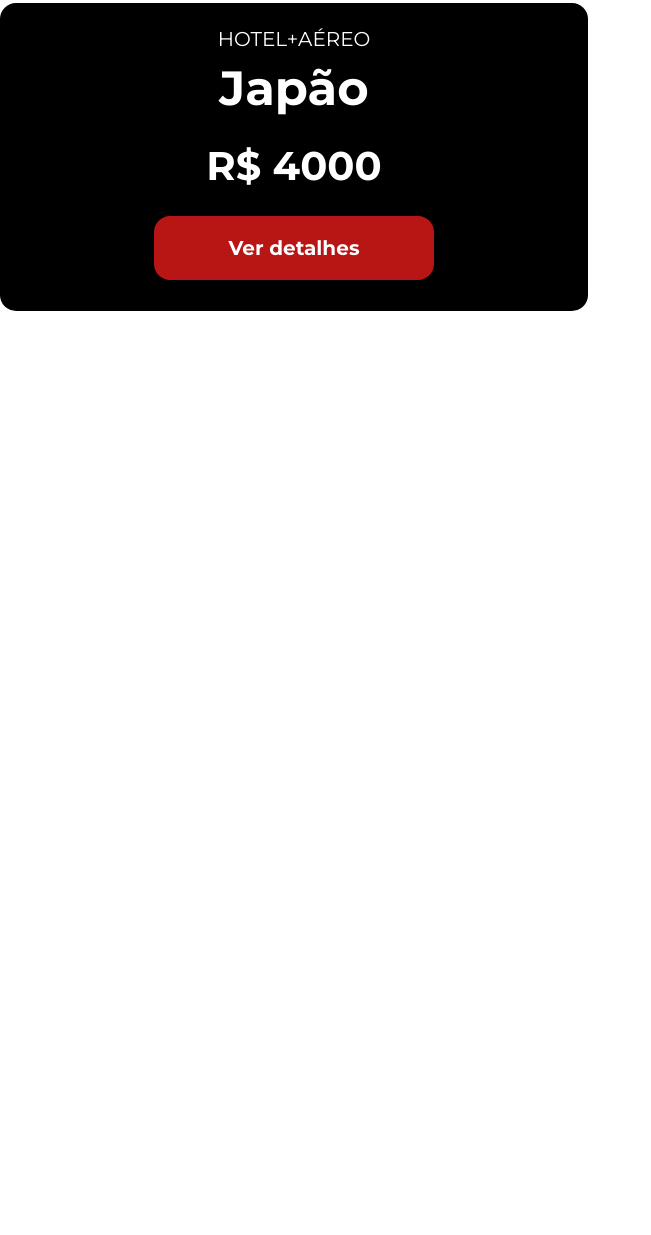
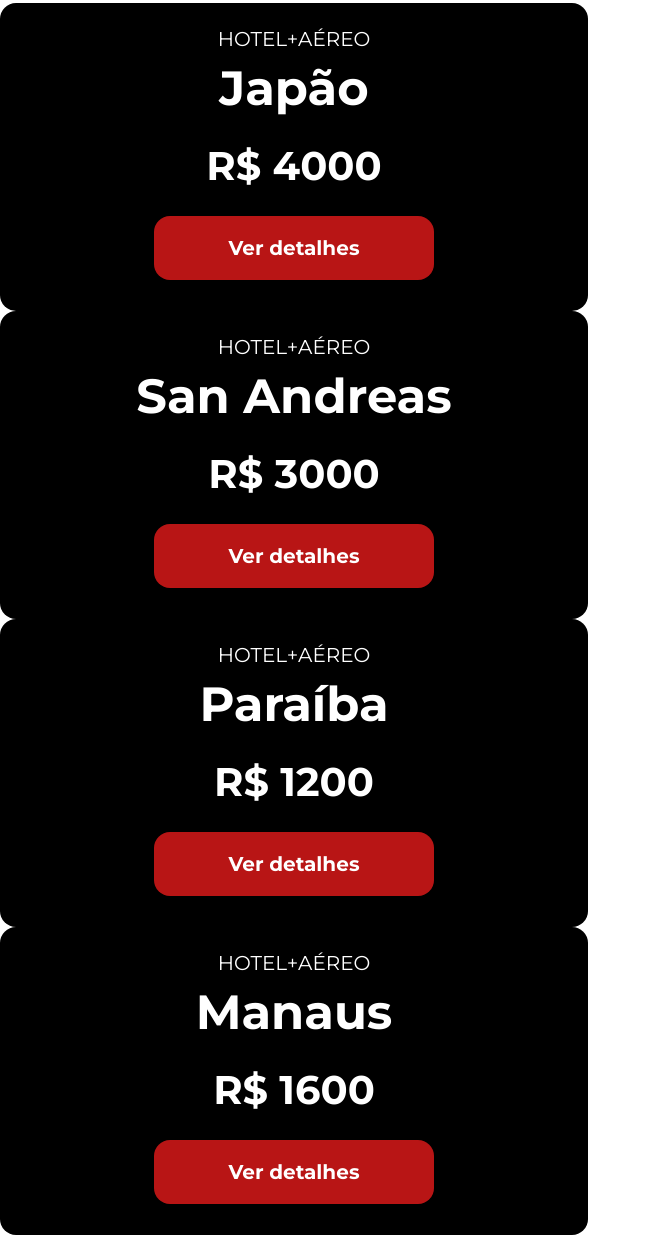
Before and after one commit to anderson-oliveira-2305/jornada-viagens, a plain HTML site: page index.html in a window 1280 px wide. Shown: the part 1216-2451 px from the top of the page, without its empty margins (0-651 px from the left). Before the commit the page ends 1527 px from the top, so only its background shows below. Drawn offline with Linux system fonts and the light colour scheme.

Commit message:
Adicionando mais cards

```diff
--- a/index.html
+++ b/index.html
@@ -73,6 +73,36 @@
             <a href="#" class="button">Ver detalhes</a>
           </footer>
         </article>
+
+        <article class="card">
+          <header>
+            <p>HOTEL+AÉREO</p>
+            <h3>San Andreas <br> <span>R$ 3000</span></h3>
+          </header>
+          <footer>
+            <a href="#" class="button">Ver detalhes</a>
+          </footer>
+        </article>
+
+        <article class="card">
+          <header>
+            <p>HOTEL+AÉREO</p>
+            <h3>Paraíba <br> <span>R$ 1200</span></h3>
+          </header>
+          <footer>
+            <a href="#" class="button">Ver detalhes</a>
+          </footer>
+        </article>
+
+        <article class="card">
+          <header>
+            <p>HOTEL+AÉREO</p>
+            <h3>Manaus <br> <span>R$ 1600</span></h3>
+          </header>
+          <footer>
+            <a href="#" class="button">Ver detalhes</a>
+          </footer>
+        </article>
       </div>
     </section>
 
```
